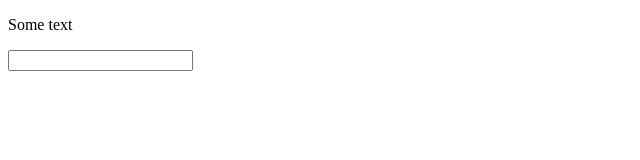
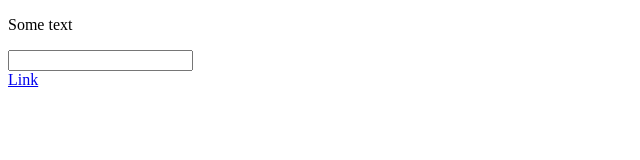
Before and after one commit to ybeliaev/git-tutirial, a plain HTML site: page index.html in a window 1280 px wide. Shown: the full height of the page, 0-640 px from the left. Drawn offline with Linux system fonts and the light colour scheme.

Commit message:
add fix link to index

```diff
--- a/index.html
+++ b/index.html
@@ -10,6 +10,6 @@
         <input type="text" name="text">
         <label for="text"></label>
     </form>
-    <a href="./"></a>
+    <a href="./">Link</a>
 </body>
 </html>
```
